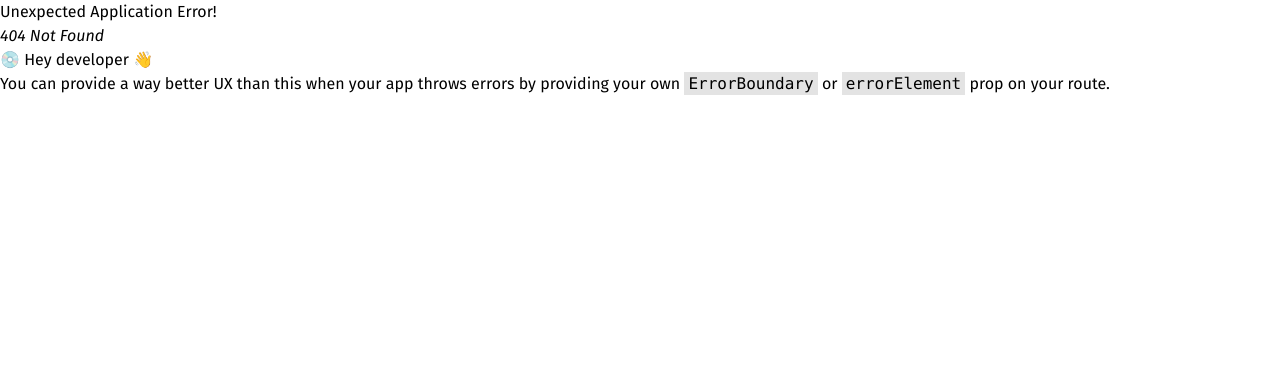
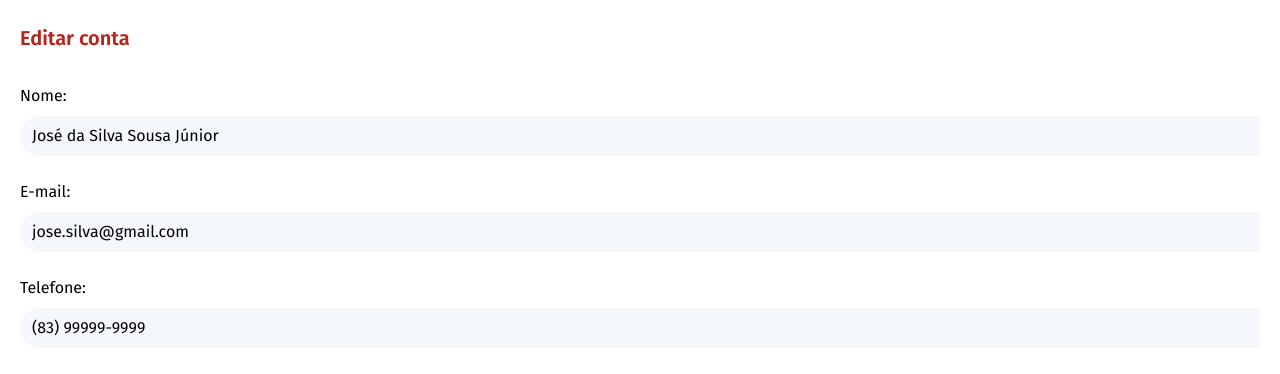
Before and after one commit to nadjiel/fixer-web, a React (Vite) app: page /account/edit in a window 1280 px wide. Before the commit this address had no page. Shown: the top 374 px of the page. Built offline with nearby package versions, Linux system fonts and the light colour scheme.

Commit message:
Update Files

```diff
--- a/src/account/AccountPage.jsx
+++ b/src/account/AccountPage.jsx
@@ -50,7 +50,7 @@ export function AccountPage() {
           <BiCommentError /> Demandas feitas
         </Link>
         <Link
-          to="/"
+          to="/account/edit"
           className="justify-center bg-secondary-default p-2 rounded-lg"
         >
           <HiOutlinePencil /> Editar conta
--- a/src/account/EditAccountPage.jsx
+++ b/src/account/EditAccountPage.jsx
@@ -1,5 +1,44 @@
+import { AiOutlineClose, AiOutlineCheck } from "react-icons/ai";
+
+import { EditInput } from "./EditInput";
+import { EditButton } from "./EditButton";
+
 export function EditAccountPage() {
-  return <div>
-    <h1 className="text-xl text-primary">Editar conta</h1>
-  </div>;
+  return (
+    <div className="gap-8 px-5 py-6">
+      <h1 className="text-xl text-primary font-semibold">Editar conta</h1>
+      <div className="gap-6">
+        <EditInput
+          idInput="nameId"
+          inputName="Nome:"
+          value="José da Silva Sousa Júnior"
+          typeInput="text"
+        />
+        <EditInput
+          idInput="emailId"
+          inputName="E-mail:"
+          value="jose.silva@gmail.com"
+          typeInput="text"
+        />
+        <EditInput
+          idInput="phoneId"
+          inputName="Telefone:"
+          value="(83) 99999-9999"
+          typeInput="text"
+        />
+        <div className="flex-row justify-between">
+          <EditButton
+            Icon={AiOutlineClose}
+            callback={() => console.log("Cancelando")}
+            name="Cancelar"
+          />
+          <EditButton
+            Icon={AiOutlineCheck}
+            callback={() => console.log("Submetendo")}
+            name="Salvar"
+          />
+        </div>
+      </div>
+    </div>
+  );
 }
--- /dev/null
+++ b/src/account/EditButton.jsx
@@ -0,0 +1,8 @@
+export function EditButton({ callback, Icon, name }) {
+  return (
+    <button onClick={callback} className="flex gap-2 py-2.5 py-8">
+      <Icon color="#fff" size={24} />
+      <p className="text-sm text-secondary-100">{name}</p>
+    </button>
+  );
+}
--- /dev/null
+++ b/src/account/EditInput.jsx
@@ -0,0 +1,13 @@
+export function EditInput({ inputName, typeInput, idInput, value }) {
+  return (
+    <div className="gap-2">
+      <label htmlFor={idInput} className="font-normal text-base">{inputName}</label>
+      <input
+        className="bg-secondary-200 py-2 px-3 rounded-s-3xl"
+        type={typeInput}
+        value={value}
+        id={idInput}
+      />
+    </div>
+  );
+}
```
Also changed, not shown: src/router.jsx (+9 -0 lines).
